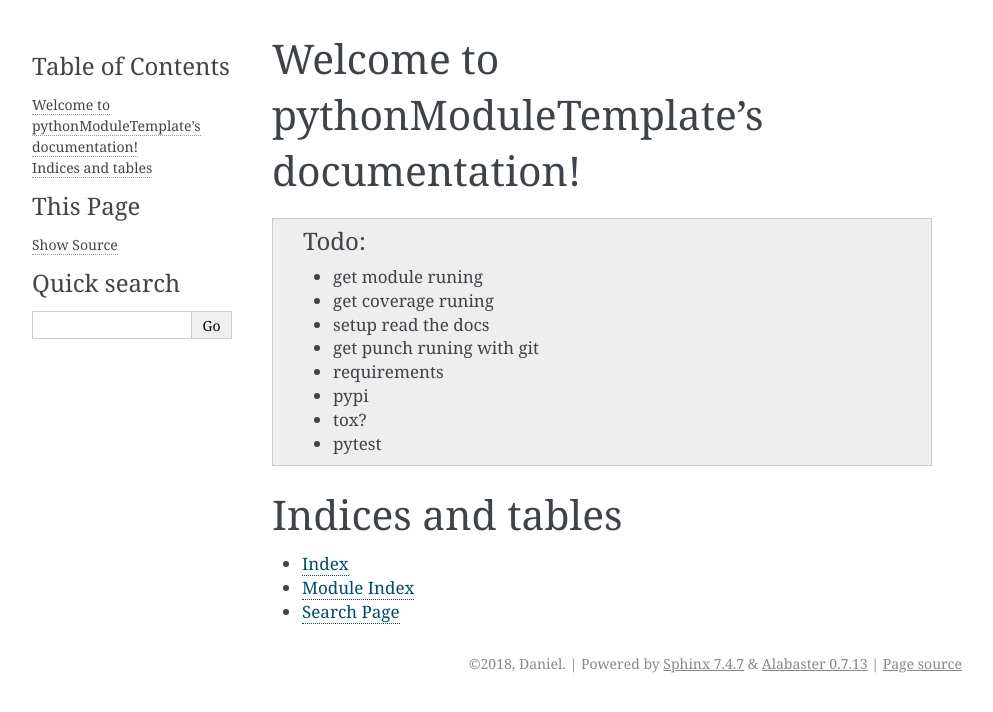
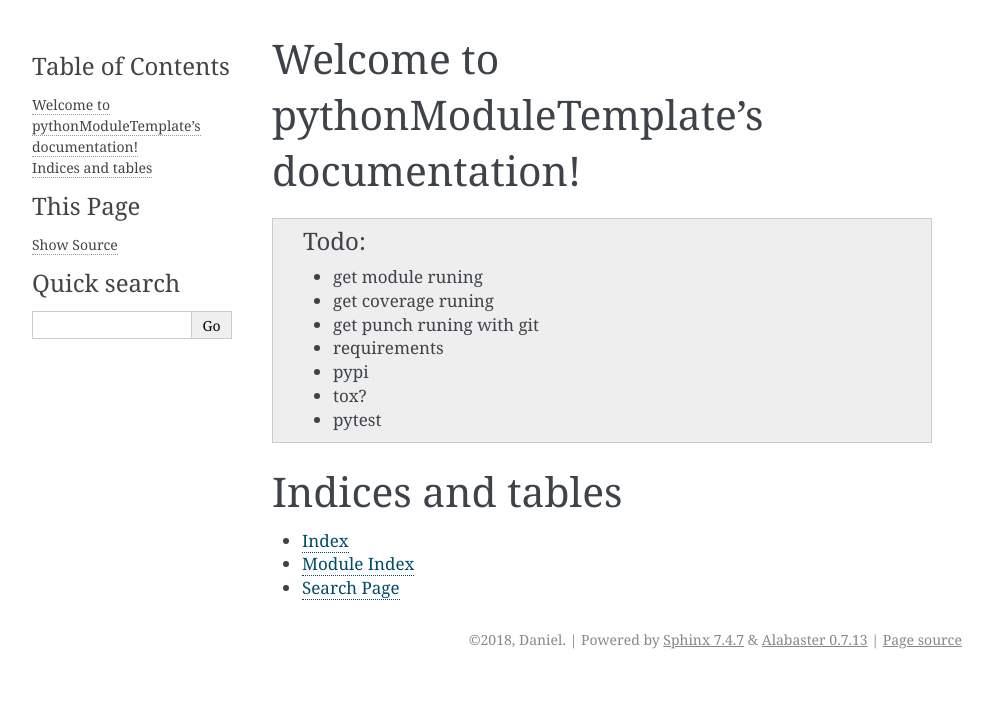
Before and after one commit to climbit/pythonModuleTemplate, a Sphinx documentation site: the page built from docs/index.rst, in a window 1280 px wide. Shown: the top 712 px of the page, without its empty margins (148-1141 px from the left). Built offline with Sphinx 7.4.7, drawn with Linux system fonts in a browser that asks for light colours.

Commit message:
Remove read the docs from todo list.

```diff
--- a/docs/index.rst
+++ b/docs/index.rst
@@ -13,7 +13,6 @@ Welcome to pythonModuleTemplate's documentation!
 .. todo::
    * get module runing
    * get coverage runing
-   * setup read the docs
    * get punch runing with git
    * requirements
    * pypi
```
